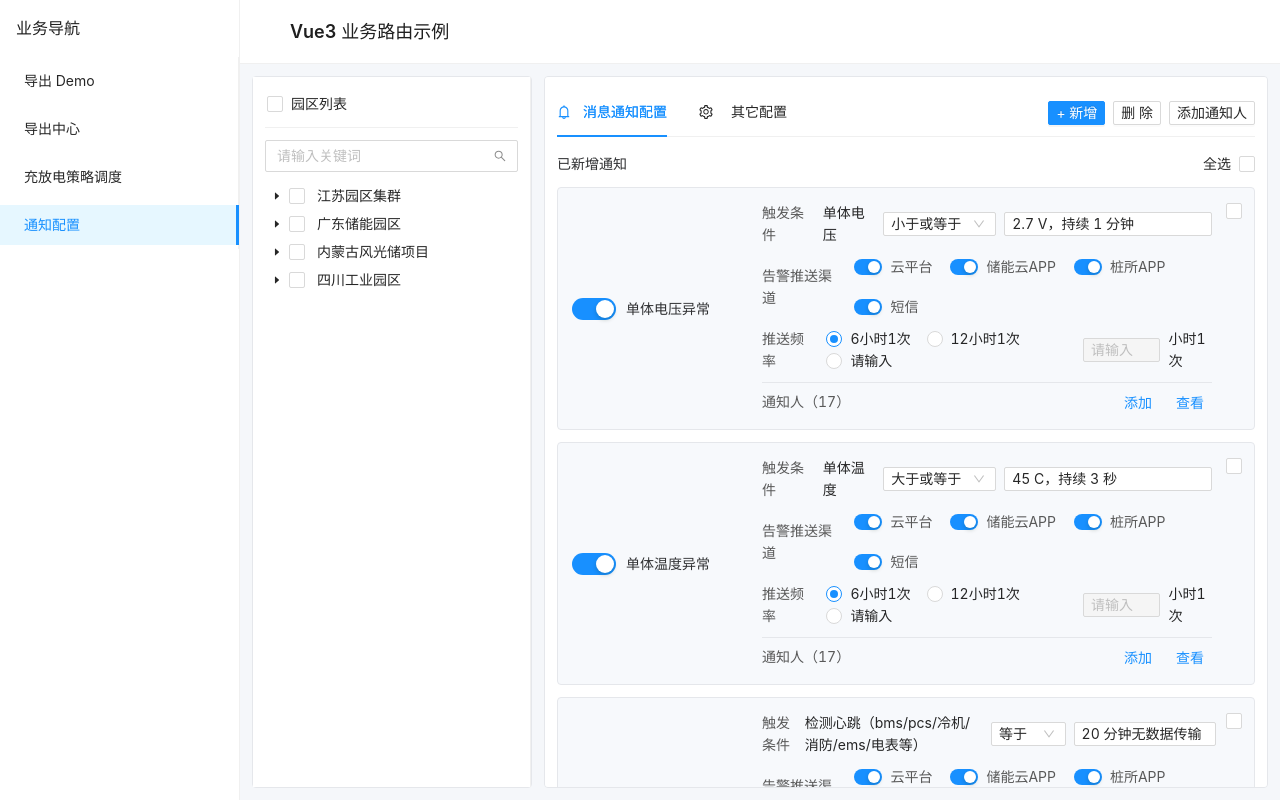
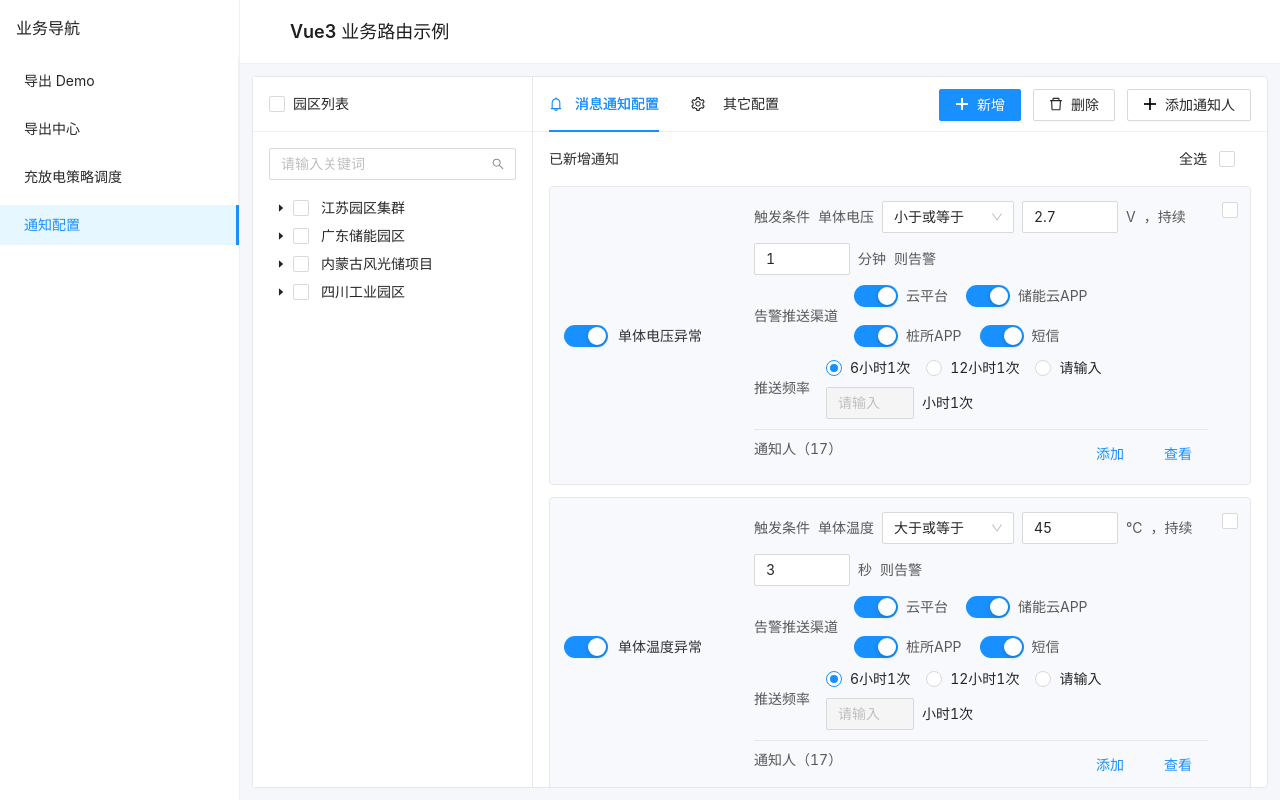
Before and after one commit to xietao91/crrc-demo, a Vue app: page /notification-config in a window 1280 px wide. Built offline with nearby package versions, Linux system fonts and the light colour scheme.

Commit message:
feat: 优化通知配置页面，添加图标和搜索功能，调整布局

```diff
--- a/src/views/notification-config/NotificationConfigPage.vue
+++ b/src/views/notification-config/NotificationConfigPage.vue
@@ -1,12 +1,19 @@
 <script setup lang="ts">
-import { ref } from 'vue';
-import { BellOutlined, SettingOutlined } from '@ant-design/icons-vue';
+import { ref } from "vue";
+import {
+  BellOutlined,
+  SettingOutlined,
+  PlusOutlined,
+  DeleteOutlined,
+} from "@ant-design/icons-vue";
 
-import ParkTreePanel from './components/ParkTreePanel.vue';
-import NotificationConfigTab from './components/NotificationConfigTab.vue';
+import ParkTreePanel from "./components/ParkTreePanel.vue";
+import NotificationConfigTab from "./components/NotificationConfigTab.vue";
 
-const activeKey = ref('message');
-const notificationTabRef = ref<InstanceType<typeof NotificationConfigTab> | null>(null);
+const activeKey = ref("message");
+const notificationTabRef = ref<InstanceType<
+  typeof NotificationConfigTab
+> | null>(null);
 
 function handleCreateRule() {
   notificationTabRef.value?.openCreateModal();
@@ -27,16 +34,31 @@ function handleDeleteRule() {
       <a-tabs v-model:activeKey="activeKey">
         <template #rightExtra>
           <div v-if="activeKey === 'message'" class="tab-actions">
-            <a-button type="primary" size="small" @click="handleCreateRule">+ 新增</a-button>
-            <a-button size="small" @click="handleDeleteRule">删除</a-button>
-            <a-button size="small">添加通知人</a-button>
+            <a-button type="primary" @click="handleCreateRule">
+              <template #icon>
+                <PlusOutlined />
+              </template>
+              新增</a-button
+            >
+            <a-button @click="handleDeleteRule">
+              <template #icon>
+                <DeleteOutlined />
+              </template>
+              删除</a-button
+            >
+            <a-button>
+              <template #icon>
+                <PlusOutlined />
+              </template>
+              添加通知人</a-button
+            >
           </div>
         </template>
 
         <a-tab-pane key="message">
           <template #tab>
             <span class="tab-label">
-              <BellOutlined style="margin-right: 6px ;" />
+              <BellOutlined style="margin-right: 6px" />
               <span>消息通知配置</span>
             </span>
           </template>
@@ -61,7 +83,7 @@ function handleDeleteRule() {
 .notification-page {
   display: grid;
   grid-template-columns: 280px 1fr;
-  gap: 12px;
+  gap: 0;
   height: calc(100vh - 64px);
   padding: 12px;
 }
@@ -71,17 +93,21 @@ function handleDeleteRule() {
   min-height: 0;
   background: #fff;
   border: 1px solid #e5e7eb;
-  border-radius: 4px;
+}
+
+.left-panel {
+  border-right: none;
+  border-radius: 4px 0 0 4px;
 }
 
 .right-panel {
-  padding: 12px;
   overflow: auto;
+  border-radius: 0 4px 4px 0;
 }
 
 .tab-actions {
   display: flex;
-  gap: 8px;
+  gap: 12px;
 }
 
 .tab-label {
@@ -89,4 +115,40 @@ function handleDeleteRule() {
   align-items: center;
   gap: 6px;
 }
+
+.right-panel :deep(.ant-tabs-nav) {
+  height: 55px;
+  margin-bottom: 0;
+  padding: 0 16px;
+  display: flex;
+  align-items: stretch;
+}
+
+.right-panel :deep(.ant-tabs-nav::before) {
+  border-bottom: 1px solid #f0f0f0;
+}
+
+.right-panel :deep(.ant-tabs-nav-wrap) {
+  min-height: 100%;
+}
+
+.right-panel :deep(.ant-tabs-nav-wrap),
+.right-panel :deep(.ant-tabs-extra-content) {
+  display: flex;
+  align-items: center;
+}
+
+.right-panel :deep(.ant-tabs-nav-list) {
+  height: 100%;
+}
+
+.right-panel :deep(.ant-tabs-tab) {
+  height: 100%;
+  display: flex;
+  align-items: center;
+}
+
+.right-panel :deep(.ant-tabs-content-holder) {
+  padding: 16px;
+}
 </style>
--- a/src/views/notification-config/components/NotificationConfigTab.vue
+++ b/src/views/notification-config/components/NotificationConfigTab.vue
@@ -4,9 +4,12 @@ import { message } from 'ant-design-vue';
 import NotificationCreateModal from './NotificationCreateModal.vue';
 import type { CreateRulePayload } from './NotificationCreateModal.vue';
 
-type ConditionOperator = '大于' | '大于或等于' | '小于' | '小于或等于' | '等于';
-type NotifyFrequency = '6小时1次' | '12小时1次' | 'custom';
-type ChannelLabel = '云平台' | '储能云APP' | '桩所APP' | '短信';
+type ConditionOperator = CreateRulePayload['conditionOperator'];
+type ConditionUnit = CreateRulePayload['conditionUnit'];
+type DurationUnit = CreateRulePayload['durationUnit'];
+type NotifyFrequency = CreateRulePayload['frequency'];
+type ChannelLabel = CreateRulePayload['channels'][number]['label'];
+type RuleConditionType = 'threshold' | 'offline';
 
 interface NotifyChannelConfig {
   label: ChannelLabel;
@@ -17,9 +20,14 @@ interface NotifyRuleConfig {
   id: string;
   name: string;
   enabled: boolean;
+  conditionType: RuleConditionType;
   conditionLabel: string;
-  conditionOperator: ConditionOperator;
-  conditionValue: string;
+  conditionOperator?: ConditionOperator;
+  conditionThreshold: string;
+  conditionUnit?: ConditionUnit;
+  durationValue: string;
+  durationUnit: DurationUnit;
+  conditionSuffixText?: string;
   frequency: NotifyFrequency;
   customFrequencyHours: string;
   channels: NotifyChannelConfig[];
@@ -33,9 +41,14 @@ const ruleConfigs = ref<NotifyRuleConfig[]>([
     id: 'rule-1',
     name: '单体电压异常',
     enabled: true,
+    conditionType: 'threshold',
     conditionLabel: '单体电压',
     conditionOperator: '小于或等于',
-    conditionValue: '2.7 V，持续 1 分钟',
+    conditionThreshold: '2.7',
+    conditionUnit: 'V',
+    durationValue: '1',
+    durationUnit: '分钟',
+    conditionSuffixText: '则告警',
     frequency: '6小时1次',
     customFrequencyHours: '',
     channels: [
@@ -50,9 +63,14 @@ const ruleConfigs = ref<NotifyRuleConfig[]>([
     id: 'rule-2',
     name: '单体温度异常',
     enabled: true,
+    conditionType: 'threshold',
     conditionLabel: '单体温度',
     conditionOperator: '大于或等于',
-    conditionValue: '45 C，持续 3 秒',
+    conditionThreshold: '45',
+    conditionUnit: '℃',
+    durationValue: '3',
+    durationUnit: '秒',
+    conditionSuffixText: '则告警',
     frequency: '6小时1次',
     customFrequencyHours: '',
     channels: [
@@ -67,9 +85,12 @@ const ruleConfigs = ref<NotifyRuleConfig[]>([
     id: 'rule-3',
     name: '设备掉线',
     enabled: true,
+    conditionType: 'offline',
     conditionLabel: '检测心跳（bms/pcs/冷机/消防/ems/电表等）',
-    conditionOperator: '等于',
-    conditionValue: '20 分钟无数据传输',
+    conditionThreshold: '',
+    durationValue: '20',
+    durationUnit: '分钟',
+    conditionSuffixText: '时停止数据传输，则告警',
     frequency: '6小时1次',
     customFrequencyHours: '',
     channels: [
@@ -141,18 +162,19 @@ function handleDeleteCancel() {
   deleteConfirmVisible.value = false;
 }
 
-function getConditionText(form: CreateRulePayload): string {
-  return `${form.conditionThreshold} ${form.conditionUnit}，持续 ${form.durationValue} ${form.durationUnit}`;
-}
-
 function handleCreateSave(form: CreateRulePayload) {
   const newRule: NotifyRuleConfig = {
     id: `rule-${Date.now()}`,
     name: form.name,
     enabled: form.pushEnabled,
+    conditionType: 'threshold',
     conditionLabel: form.conditionLabel,
     conditionOperator: form.conditionOperator as ConditionOperator,
-    conditionValue: getConditionText(form),
+    conditionThreshold: form.conditionThreshold,
+    conditionUnit: form.conditionUnit,
+    durationValue: form.durationValue,
+    durationUnit: form.durationUnit,
+    conditionSuffixText: '则告警',
     frequency: form.frequency,
     customFrequencyHours: form.frequency === 'custom' ? form.customFrequencyHours : '',
     channels: form.channels.map((channel) => ({
@@ -199,13 +221,27 @@ defineExpose({
           <div class="rule-row first-row">
             <div class="rule-condition">
               <span class="label">触发条件</span>
-              <span>{{ rule.conditionLabel }}</span>
-              <a-select v-model:value="rule.conditionOperator" size="small" style="width: 120px">
-                <a-select-option v-for="option in conditionOperatorOptions" :key="option" :value="option">
-                  {{ option }}
-                </a-select-option>
-              </a-select>
-              <a-input v-model:value="rule.conditionValue" size="small" style="width: 220px" />
+              <template v-if="rule.conditionType === 'threshold'">
+                <span class="condition-text">{{ rule.conditionLabel }}</span>
+                <a-select v-model:value="rule.conditionOperator"  class="condition-operator-select">
+                  <a-select-option v-for="option in conditionOperatorOptions" :key="option" :value="option">
+                    {{ option }}
+                  </a-select-option>
+                </a-select>
+                <a-input v-model:value="rule.conditionThreshold"  class="condition-number-input" />
+                <span class="condition-text">{{ rule.conditionUnit }}</span>
+                <span class="condition-text">，持续</span>
+                <a-input v-model:value="rule.durationValue"  class="condition-duration-input" />
+                <span class="condition-text">{{ rule.durationUnit }}</span>
+                <span class="condition-text">{{ rule.conditionSuffixText }}</span>
+              </template>
+              <template v-else>
+                <span class="condition-text">{{ rule.conditionLabel }}</span>
+                <span class="condition-text">持续</span>
+                <a-input v-model:value="rule.durationValue"  class="condition-duration-input" />
+                <span class="condition-text">{{ rule.durationUnit }}</span>
+                <span class="condition-text">{{ rule.conditionSuffixText }}</span>
+              </template>
             </div>
           </div>
 
@@ -213,7 +249,7 @@ defineExpose({
             <span class="label">告警推送渠道</span>
             <div class="channel-list">
               <div v-for="channel in rule.channels" :key="`${rule.id}-${channel.label}`" class="channel-item">
-                <a-switch v-model:checked="channel.enabled" size="small" />
+                <a-switch v-model:checked="channel.enabled"  />
                 <span class="channel-label">{{ channel.label }}</span>
               </div>
             </div>
@@ -229,7 +265,7 @@ defineExpose({
               </a-radio-group>
               <a-input
                 v-model:value="rule.customFrequencyHours"
-                size="small"
+
                 style="width: 88px"
                 placeholder="请输入"
                 :disabled="rule.frequency !== 'custom'"
@@ -242,8 +278,8 @@ defineExpose({
           <footer class="rule-footer">
             <span>通知人（{{ rule.notifyUsers }}）</span>
             <a-space>
-              <a-button type="link" size="small">添加</a-button>
-              <a-button type="link" size="small">查看</a-button>
+              <a-button type="link" >添加</a-button>
+              <a-button type="link" >查看</a-button>
             </a-space>
           </footer>
         </div>
@@ -278,7 +314,7 @@ defineExpose({
   display: flex;
   align-items: center;
   justify-content: space-between;
-  margin-bottom: 12px;
+  margin-bottom: 16px;
 }
 
 .toolbar-title {
@@ -288,8 +324,9 @@ defineExpose({
 
 .select-all-wrap {
   display: flex;
-  gap: 8px;
+  gap: 12px;
   align-items: center;
+  padding-right: 16px;
 }
 
 .rule-list {
@@ -341,16 +378,36 @@ defineExpose({
 
 .first-row {
   justify-content: flex-start;
+  align-items: flex-start;
 }
 
 .rule-condition {
   display: flex;
   align-items: center;
+  flex-wrap: wrap;
   gap: 8px;
+  row-gap: 10px;
+  min-height: 36px;
+}
+
+.condition-text {
+  color: #595959;
+  line-height: 32px;
+}
+
+.condition-operator-select {
+  width: 132px;
+}
+
+.condition-number-input,
+.condition-duration-input {
+  width: 96px;
 }
 
 .label {
+  flex: 0 0 auto;
   color: #595959;
+  min-width: 56px;
 }
 
 .channel-list {
@@ -373,6 +430,7 @@ defineExpose({
 .frequency-group {
   display: flex;
   align-items: center;
+  flex-wrap: wrap;
   gap: 8px;
 }
 
@@ -398,5 +456,9 @@ defineExpose({
   .rule-main {
     padding-right: 0;
   }
+
+  .rule-row {
+    align-items: flex-start;
+  }
 }
 </style>
--- a/src/views/notification-config/components/ParkTreePanel.vue
+++ b/src/views/notification-config/components/ParkTreePanel.vue
@@ -219,6 +219,7 @@ function onExpand(keys: string[]) {
       <a-checkbox v-model:checked="checkAll" :indeterminate="indeterminate">园区列表</a-checkbox>
     </header>
 
+    <div class="tree-body">
       <div class="tree-search">
         <a-input v-model:value="searchKeyword" placeholder="请输入关键词">
           <template #suffix>
@@ -238,27 +239,37 @@ function onExpand(keys: string[]) {
         @select="onSelect"
         @expand="onExpand"
       />
+    </div>
   </section>
 </template>
 
 <style scoped>
 .tree-panel {
+  display: flex;
+  flex-direction: column;
   height: 100%;
-  padding: 12px;
-  border-right: 1px solid #f0f0f0;
   background: #fff;
 }
 
 .tree-header {
   display: flex;
+  flex: 0 0 55px;
+  height: 55px;
   align-items: center;
   justify-content: space-between;
-  padding: 4px 2px 12px;
+  padding: 0 16px;
   border-bottom: 1px solid #f0f0f0;
 }
 
+.tree-body {
+  flex: 1;
+  min-height: 0;
+  padding: 16px;
+  overflow: auto;
+}
+
 .tree-search {
-  margin: 12px 0;
+  margin-bottom: 16px;
 }
 
 .search-icon {
```
Lines whose indentation alone changed are shown as unchanged.
